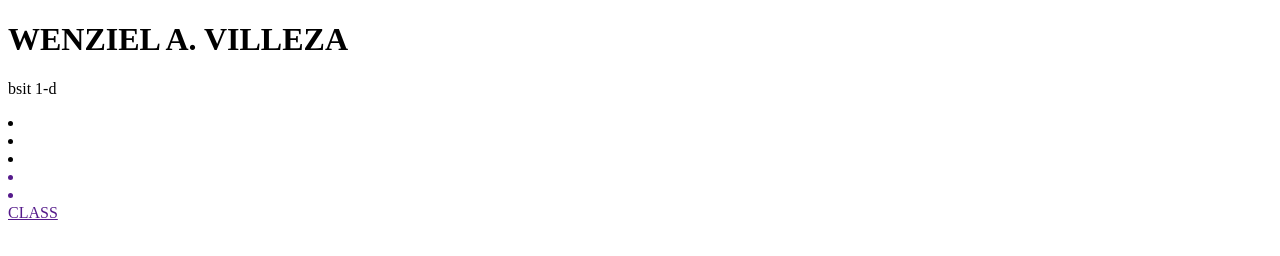
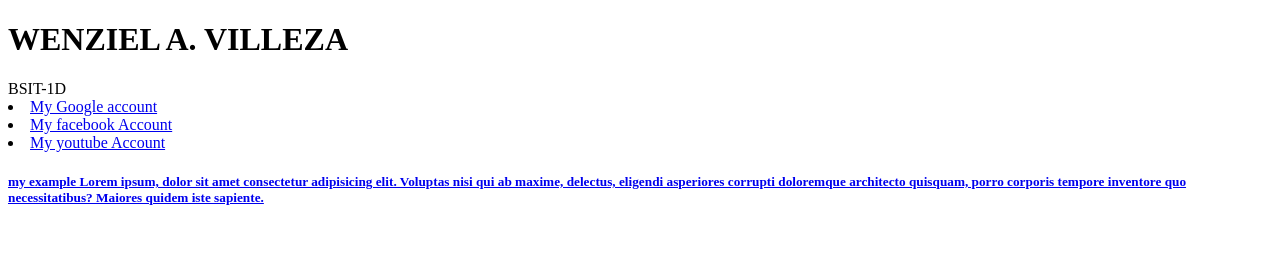
Before and after one commit to vwenziel-ship-it/villeza-web, a plain HTML site: page myblog.html in a window 1280 px wide. Drawn offline with Linux system fonts and the light colour scheme.

Commit message:
update my blog
medyo nakagawa

```diff
--- a/myblog.html
+++ b/myblog.html
@@ -6,29 +6,27 @@
     <title>Document</title>
 </head>
 <body>
- <header>
-       <h1> WENZIEL A. VILLEZA
-       </h1>
+ <header></header>
+   <h1>WENZIEL A. VILLEZA</h1>
 
- <p> bsit 1-d
+ <p></p> BSIT-1D
+<header>
 
-    <nav>
+   <section>
+      <nav>
+        <li><a class="nav"href="https://myaccount.google.com/?utm_source=sign_in_no_continue">My Google account </a>
+        <li><a class="nav"href=https://www.facebook.com/?_rdr>My facebook Account</a>
+       <li><a class="nav"href=https://www.youtube.com/>My youtube Account</li>
 
-        <li><a href=""></a>
-       <li><a href="">
-      <li></li>
-      <li></li>
-      <li></li>
-   <nav>
-<main>CLASS
+        </lu>
+        <nav>
 
-   <header>
 
-  <nav></nav>
-<aside></aside>
-<main></main>
-<footer></footer>
+      <section>
+         <h1>
+          my example
+            Lorem ipsum, dolor sit amet consectetur adipisicing elit. Voluptas nisi qui ab maxime, delectus, eligendi asperiores corrupti doloremque architecto quisquam, porro corporis tempore inventore quo necessitatibus? Maiores quidem iste sapiente.
+         </h1>
 
-<p>
-<body>
-</html>
+
+      <section>
```
Also changed, not shown: 1 other file.
